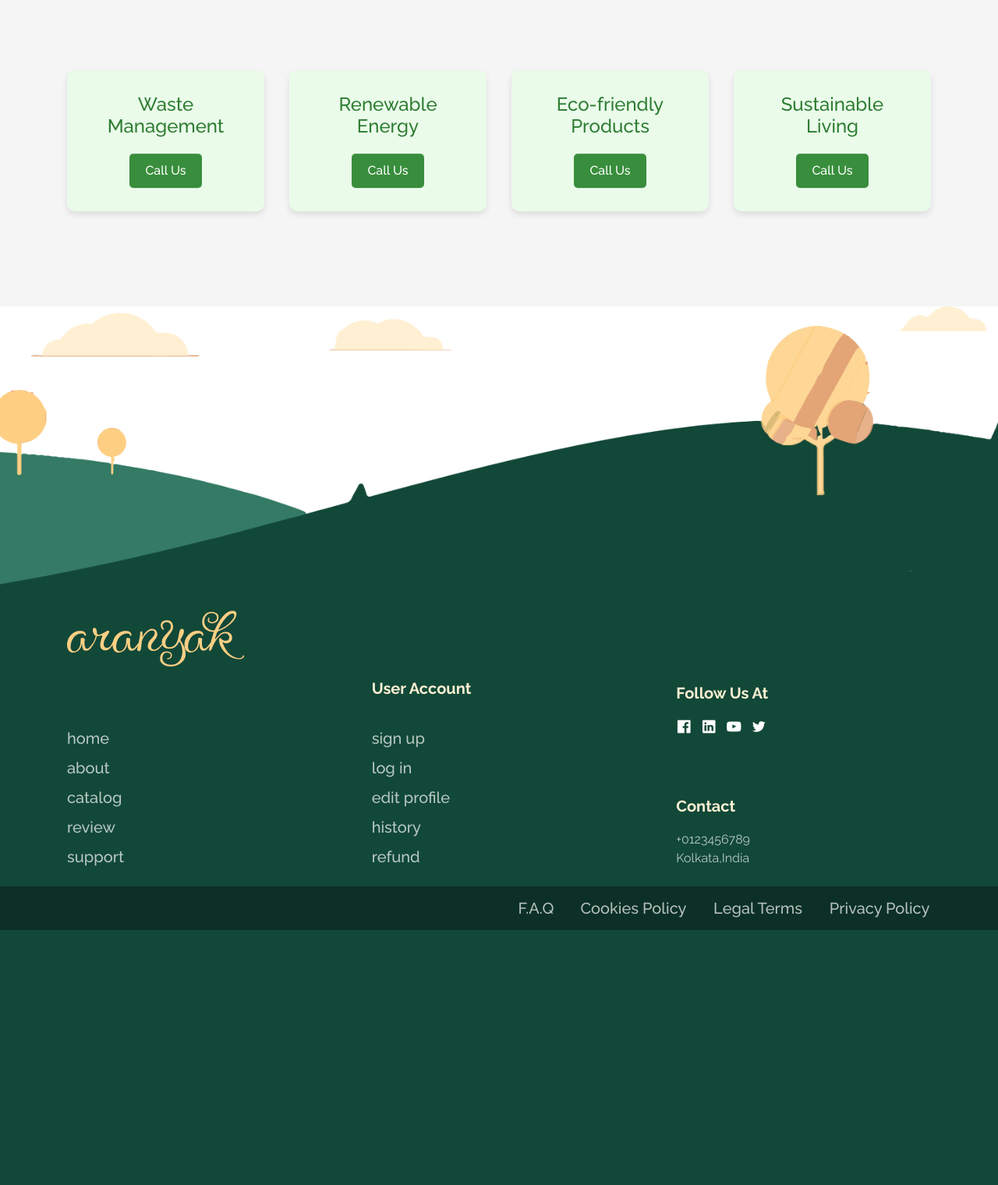
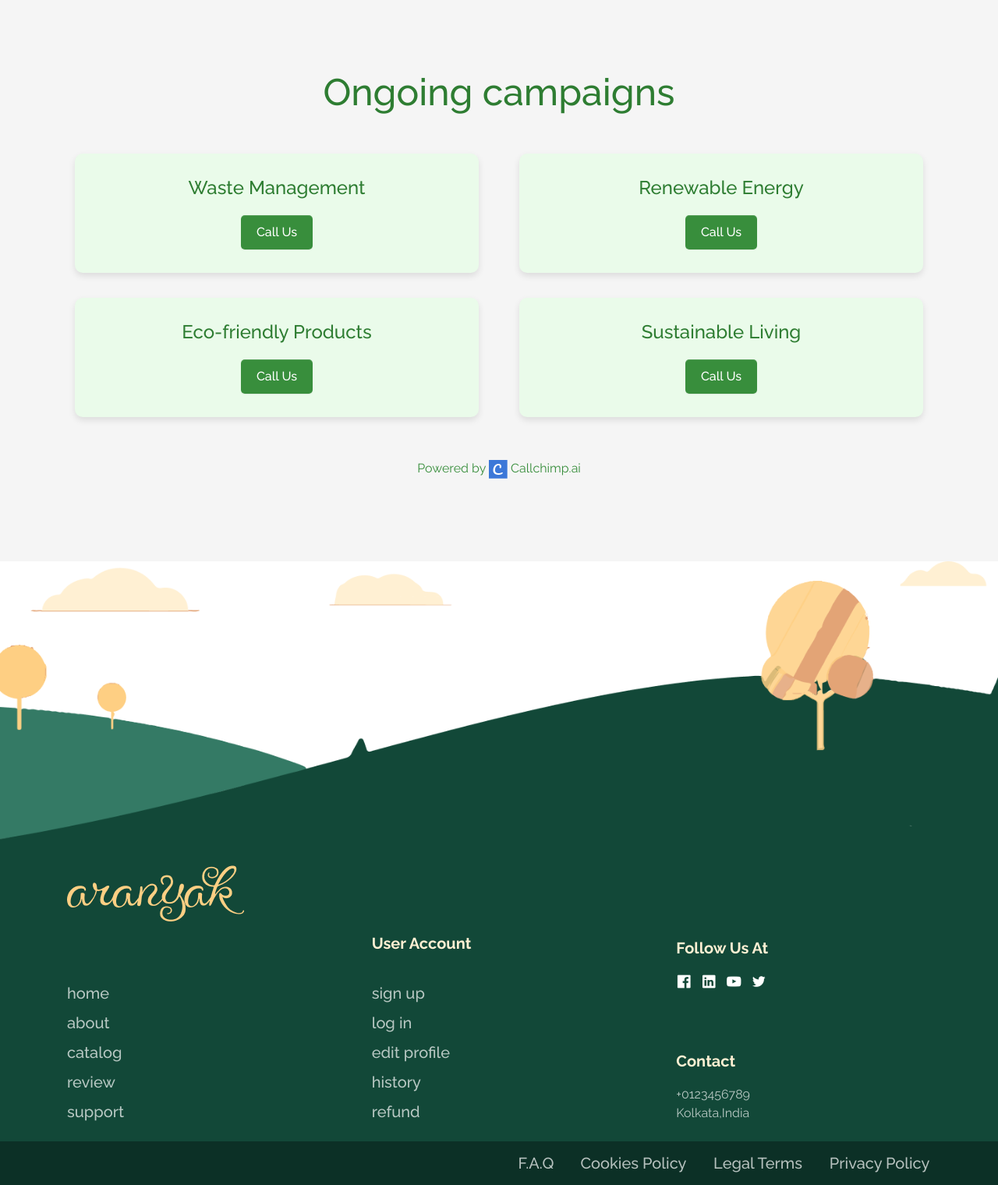
Before and after one commit to RudrasSingh/GreenTech-h4b-24, a Python web app: template templates/ongoingcmp.html in a window 1280 px wide. Shown: the part 74-1594 px from the top of the page at 78% size. Before the commit the page ends 1267 px from the top, so only its background shows below. Run offline with Jinja, Linux system fonts and the light colour scheme; the template is opened without the code that fills it, so the values that code supplies are empty; some libraries are stand-ins or nearby versions.

Commit message:
added ongoing campgains +1 page

```diff
--- a/static/css/ongoingcamp.css
+++ b/static/css/ongoingcamp.css
@@ -1,4 +1,3 @@
-/* styles.css */
 .green-tech-section {
   background-color: #f5f5f5;
   padding: 50px 0;
@@ -11,6 +10,8 @@
   text-align: center;
   box-shadow: 0 4px 8px rgba(0, 0, 0, 0.1);
   transition: transform 0.3s;
+  margin: 10px;
+
 }
 
 .green-tech-box h3 {
--- a/templates/ongoingcmp.html
+++ b/templates/ongoingcmp.html
@@ -27,7 +27,7 @@
     <script src="/static/js/config.js"></script>
 
     <!-- <script src="/static/js/script.js"></script>
-    <script src="/static/js/air.js"></script>  -->
+    <script src="/static/js/air.js"></script> -->
 
     <!-- ===============================================-->
     <!--    Stylesheets-->
@@ -41,7 +41,6 @@
 
     <link rel="stylesheet" href="https://unicons.iconscout.com/release/v4.0.8/css/line.css">
   </head>
-
 
   <body>
 
@@ -66,47 +65,54 @@
                     <li class="nav-item"> <a class="nav-link nav-bar-item px-0" href="#products" title="catalog">Features</a></li>
                     <li class="nav-item"> <a class="nav-link nav-bar-item px-0" href="#review" title="reviews">Reviews</a></li>
                     <li class="nav-item"> <a class="nav-link nav-bar-item px-0" href="#support" title="support">Support</a></li>
-
-
                   </ul>
                 </div>
               </div>
             </div>
           </nav>
 
-
-          <!-- Four responsive boxes -->
           <section class="green-tech-section">
             <div class="container py-5">
+                <h2 class="text-center mb-5" style="color: #2e7d32;">Ongoing campaigns</h2>
                 <div class="row">
-                <div class="col-lg-3 col-md-6 col-sm-12 mb-4">
+                    <div class="col-lg-6 col-md-6 col-sm-12 mb-2">
                         <div class="green-tech-box">
                             <h3>Waste Management</h3>
                             <button class="btn btn-call-us">Call Us</button>
                         </div>
                     </div>
-                <div class="col-lg-3 col-md-6 col-sm-12 mb-4">
+                    <div class="col-lg-6 col-md-6 col-sm-12 mb-2">
                         <div class="green-tech-box">
                             <h3>Renewable Energy</h3>
                             <button class="btn btn-call-us">Call Us</button>
                         </div>
                     </div>
-                <div class="col-lg-3 col-md-6 col-sm-12 mb-4">
+                    <div class="col-lg-6 col-md-6 col-sm-12 mb-2">
                         <div class="green-tech-box">
                             <h3>Eco-friendly Products</h3>
                             <button class="btn btn-call-us">Call Us</button>
                         </div>
                     </div>
-                <div class="col-lg-3 col-md-6 col-sm-12 mb-4">
+                    <div class="col-lg-6 col-md-6 col-sm-12 mb-2">
                         <div class="green-tech-box">
                             <h3>Sustainable Living</h3>
                             <button class="btn btn-call-us">Call Us</button>
                         </div>
                     </div>
                 </div>
+                <div class="text-center mt-4">
+                  <div>
+
+                    <div class="text-center mt-4">
+                      <p style="color: #388e3c; margin-top: 5px;">Powered by
+                        <img src="/static/img/logos/callChimp.svg" width="24" height="24" alt="Callchimp.ai Logo" style="vertical-align: middle;">
+                        Callchimp.ai
+                      </p>
+                    </div>
+
+
             </div>
           </section>
-          <!-- End of Four responsive boxes -->
 
           <footer class="Footer" style="background-image: url('/static/img/illustrations/BOTTOM.png')">
             <div class="pb-x1 px-3 px-lg-0">
@@ -172,9 +178,6 @@
     <!--    End of Main Content-->
     <!-- ===============================================-->
 
-
-
-
     <!-- ===============================================-->
     <!--    JavaScripts-->
     <!-- ===============================================-->
```
Also changed, not shown: static/img/logos/callChimp.svg (added). Lines whose indentation alone changed are shown as unchanged.
